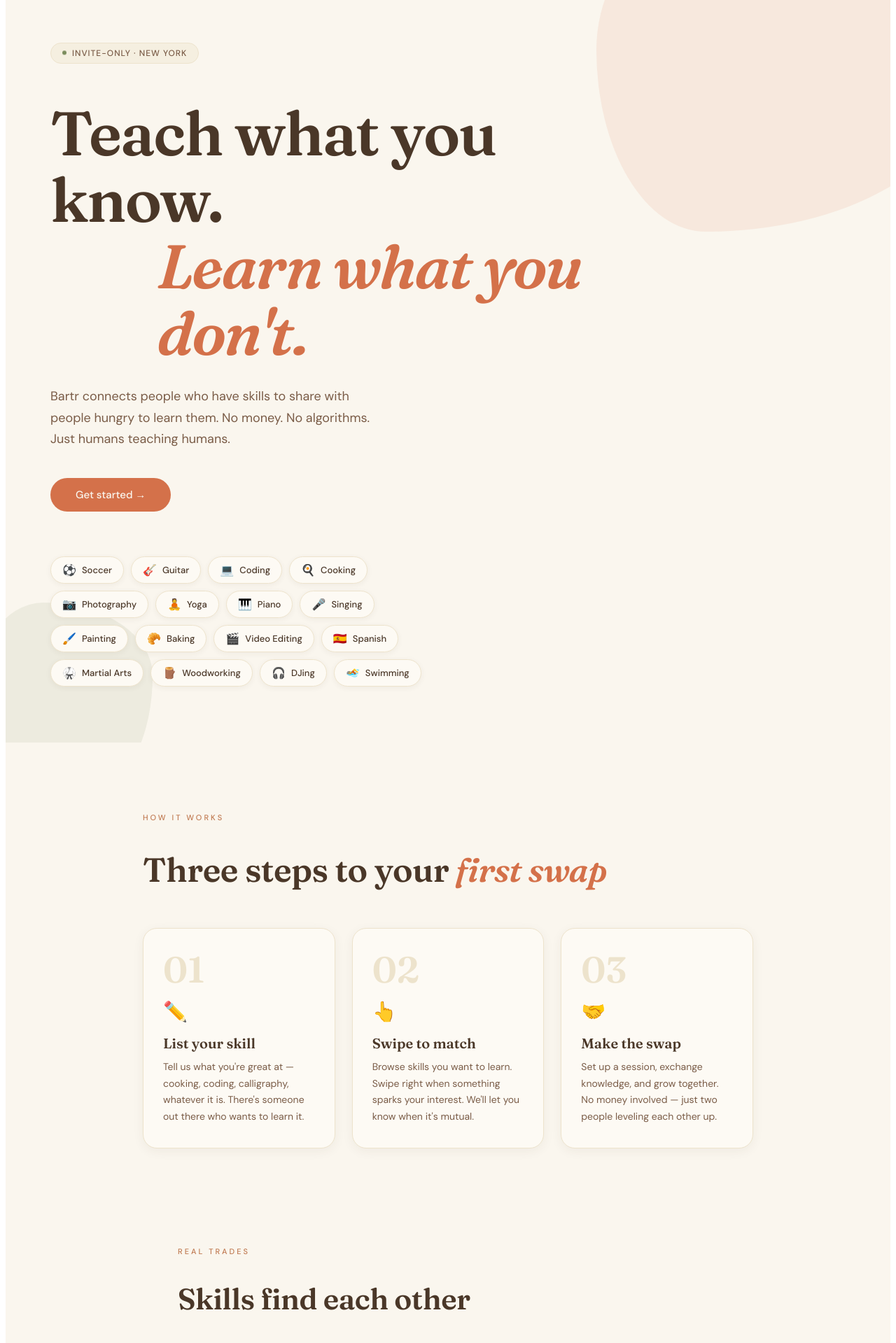
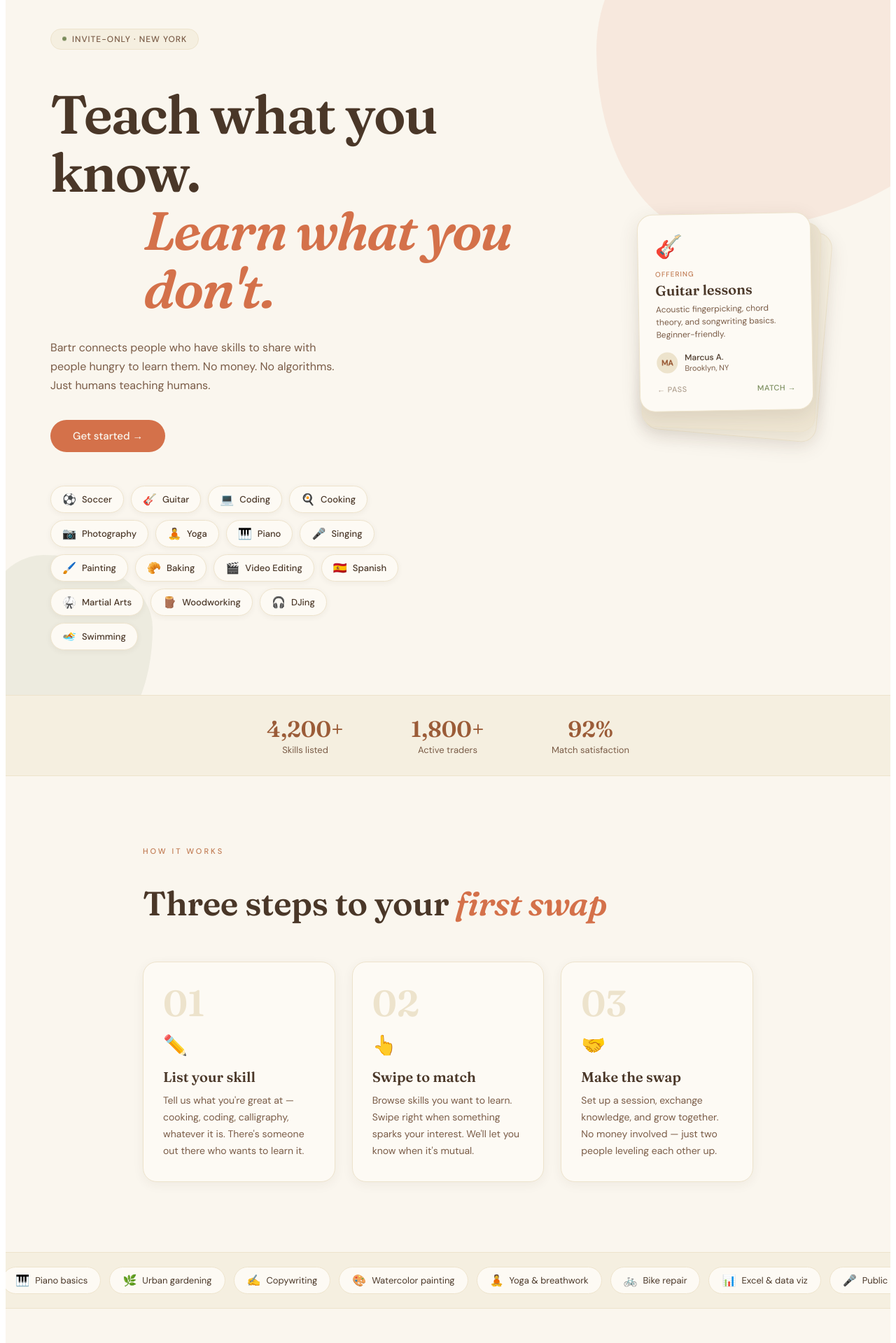
Before and after one commit to Bartr4tw/bartr, a React (Vite) app: page / in a window 1280 px wide. Shown: the part 121-2040 px from the top of the page at 70% size. Built offline with nearby package versions, Linux system fonts and the light colour scheme; no server answers.

Commit message:
feat: add card stack, stats strip, and marquee to landing page

```diff
--- a/src/pages/Landing.jsx
+++ b/src/pages/Landing.jsx
@@ -17,6 +17,21 @@
   { icon: "🪵", label: "Woodworking" },
   { icon: "🎧", label: "DJing" },
   { icon: "🏊", label: "Swimming" },
+];
+
+const MARQUEE_SKILLS = [
+  { icon: "🍕", label: "Italian cooking" },
+  { icon: "📷", label: "Film photography" },
+  { icon: "🐍", label: "Python scripting" },
+  { icon: "🎹", label: "Piano basics" },
+  { icon: "🌿", label: "Urban gardening" },
+  { icon: "✍️", label: "Copywriting" },
+  { icon: "🎨", label: "Watercolor painting" },
+  { icon: "🧘", label: "Yoga & breathwork" },
+  { icon: "🚲", label: "Bike repair" },
+  { icon: "📊", label: "Excel & data viz" },
+  { icon: "🎤", label: "Public speaking" },
+  { icon: "🇪🇸", label: "Spanish tutoring" },
 ];
 
 const STORIES = [
@@ -92,15 +107,13 @@
         <div style={{
           width: 56, height: 56, borderRadius: "50%",
           background: C.sand, border: `1.5px solid ${C.sandDark}`,
-          display: "flex", alignItems: "center", justifyContent: "center",
-          fontSize: 24,
+          display: "flex", alignItems: "center", justifyContent: "center", fontSize: 24,
         }}>{story.from}</div>
         <div style={{ color: C.terracotta, fontSize: 18 }}>↔</div>
         <div style={{
           width: 56, height: 56, borderRadius: "50%",
           background: C.sand, border: `1.5px solid ${C.sandDark}`,
-          display: "flex", alignItems: "center", justifyContent: "center",
-          fontSize: 24,
+          display: "flex", alignItems: "center", justifyContent: "center", fontSize: 24,
         }}>{story.to}</div>
       </div>
       <div style={{ fontSize: 13, color: C.barkLight, marginBottom: 6 }}>{story.names}</div>
@@ -126,6 +139,8 @@
     { icon: "🤝", title: "Make the swap", desc: "Set up a session, exchange knowledge, and grow together. No money involved — just two people leveling each other up." },
   ];
 
+  const marqueeSkills = [...MARQUEE_SKILLS, ...MARQUEE_SKILLS];
+
   return (
     <div style={{
       minHeight: "100vh",
@@ -143,6 +158,10 @@
           0%, 100% { transform: translateY(0px); }
           50% { transform: translateY(-8px); }
         }
+        @keyframes marquee {
+          from { transform: translateX(0); }
+          to { transform: translateX(-50%); }
+        }
         .pill-hover:hover > div {
           background: ${C.sand} !important;
           border-color: ${C.clay} !important;
@@ -153,6 +172,7 @@
           transform: translateY(-4px) !important;
           box-shadow: 0 12px 32px rgba(74,55,40,0.09) !important;
         }
+        .marquee-track:hover { animation-play-state: paused; }
       `}</style>
 
       {/* Nav */}
@@ -182,10 +202,7 @@
 
       {/* Hero */}
       <section style={{
-        minHeight: "100vh",
-        display: "flex", flexDirection: "column",
-        alignItems: "flex-start", justifyContent: "center",
-        padding: "100px 64px 80px",
+        padding: "80px 64px 64px",
         position: "relative", overflow: "hidden",
       }}>
         {/* Blobs */}
@@ -208,8 +225,13 @@
           opacity: heroVisible ? 1 : 0,
           transform: heroVisible ? "translateY(0)" : "translateY(24px)",
           transition: "all 0.8s cubic-bezier(.34,1.56,.64,1)",
-          maxWidth: 760, position: "relative",
+          position: "relative",
+          display: "grid", gridTemplateColumns: "1fr auto",
+          alignItems: "center", gap: 64,
+          maxWidth: 1100,
         }}>
+          {/* Left — text content */}
+          <div>
             {/* Badge */}
             <div style={{
               display: "inline-flex", alignItems: "center", gap: 8,
@@ -226,26 +248,22 @@
                 display: "block",
                 fontFamily: "'Fraunces', serif",
                 fontWeight: 600, letterSpacing: -2, lineHeight: 1.08,
-              fontSize: "clamp(48px, 8vw, 88px)",
+                fontSize: "clamp(40px, 6vw, 80px)",
                 color: C.bark,
-            }}>
-              Teach what you know.
-            </span>
+              }}>Teach what you know.</span>
               <span style={{
                 display: "block",
                 fontFamily: "'Fraunces', serif",
                 fontWeight: 600, letterSpacing: -2, lineHeight: 1.08,
-              fontSize: "clamp(48px, 8vw, 88px)",
+                fontSize: "clamp(40px, 6vw, 80px)",
                 color: C.terracotta, fontStyle: "italic",
                 marginLeft: "2.6ch",
-            }}>
-              Learn what you don't.
-            </span>
+              }}>Learn what you don't.</span>
             </h1>
 
             <p style={{
-            fontSize: 18, color: C.barkLight, lineHeight: 1.7,
-            maxWidth: 480, marginBottom: 40,
+              fontSize: 16, color: C.barkLight, lineHeight: 1.7,
+              maxWidth: 420, marginBottom: 36,
               opacity: heroVisible ? 1 : 0,
               transition: "opacity 0.8s ease 0.3s",
             }}>
@@ -257,25 +275,20 @@
             <div style={{
               opacity: heroVisible ? 1 : 0,
               transition: "opacity 0.8s ease 0.5s",
-            marginBottom: 64,
+              marginBottom: 48,
             }}>
               <a href="/auth" style={{ textDecoration: "none" }}>
                 <button style={{
                   background: C.terracotta, border: "none",
-                borderRadius: 100, padding: "14px 36px",
+                  borderRadius: 100, padding: "13px 32px",
                   fontSize: 15, fontWeight: 500, color: C.cream,
                   cursor: "pointer", fontFamily: "'DM Sans', sans-serif",
-              }}>
-                Get started →
-              </button>
+                }}>Get started →</button>
               </a>
             </div>
 
             {/* Skill pills */}
-          <div style={{
-            display: "flex", flexWrap: "wrap", gap: 10,
-            maxWidth: 580,
-          }}>
+            <div style={{ display: "flex", flexWrap: "wrap", gap: 10, maxWidth: 520 }}>
               {SKILLS.map((s, i) => (
                 <div key={s.label} className="pill-hover">
                   <AnimatedSkillPill icon={s.icon} label={s.label} delay={600 + i * 60} />
@@ -283,7 +296,80 @@
               ))}
             </div>
           </div>
+
+          {/* Right — card stack */}
+          <div style={{ position: "relative", width: 260, height: 360, flexShrink: 0 }}>
+            {/* Back cards */}
+            <div style={{
+              position: "absolute", width: 248, borderRadius: 22,
+              padding: "1.5rem", background: C.sand,
+              border: `1.5px solid ${C.sandDark}`,
+              boxShadow: `0 8px 28px rgba(74,55,40,0.1)`,
+              top: 18, left: 18, transform: "rotate(5deg)", zIndex: 1,
+              height: 300,
+            }} />
+            <div style={{
+              position: "absolute", width: 248, borderRadius: 22,
+              padding: "1.5rem", background: "#EEE5D2",
+              border: `1.5px solid ${C.sandDark}`,
+              boxShadow: `0 8px 28px rgba(74,55,40,0.1)`,
+              top: 9, left: 9, transform: "rotate(2deg)", zIndex: 2,
+              height: 300,
+            }} />
+            {/* Front card */}
+            <div style={{
+              position: "absolute", width: 248, borderRadius: 22,
+              padding: "1.5rem", background: C.warmWhite,
+              border: `1.5px solid ${C.sandDark}`,
+              boxShadow: `0 8px 28px rgba(74,55,40,0.12)`,
+              top: 0, left: 0, transform: "rotate(-1deg)", zIndex: 3,
+            }}>
+              <div style={{ fontSize: 32, marginBottom: 12 }}>🎸</div>
+              <div style={{ fontSize: 10, fontWeight: 500, textTransform: "uppercase", letterSpacing: 1, color: C.clay, marginBottom: 4 }}>Offering</div>
+              <div style={{ fontFamily: "'Fraunces', serif", fontSize: 20, fontWeight: 600, color: C.bark, marginBottom: 6 }}>Guitar lessons</div>
+              <div style={{ fontSize: 12, color: C.barkLight, lineHeight: 1.5, marginBottom: 16 }}>
+                Acoustic fingerpicking, chord theory, and songwriting basics. Beginner-friendly.
+              </div>
+              <div style={{ display: "flex", alignItems: "center", gap: 10, marginBottom: 16 }}>
+                <div style={{
+                  width: 30, height: 30, borderRadius: "50%",
+                  background: C.sandDark,
+                  display: "flex", alignItems: "center", justifyContent: "center",
+                  fontSize: 11, fontWeight: 600, color: C.clayDeep,
+                }}>MA</div>
+                <div>
+                  <div style={{ fontSize: 12, fontWeight: 500, color: C.bark }}>Marcus A.</div>
+                  <div style={{ fontSize: 11, color: C.barkLight }}>Brooklyn, NY</div>
+                </div>
+              </div>
+              <div style={{ display: "flex", justifyContent: "space-between" }}>
+                <span style={{ fontSize: 11, fontWeight: 500, textTransform: "uppercase", letterSpacing: 0.5, color: "#B0A090" }}>← Pass</span>
+                <span style={{ fontSize: 11, fontWeight: 500, textTransform: "uppercase", letterSpacing: 0.5, color: C.moss }}>Match →</span>
+              </div>
+            </div>
+          </div>
+        </div>
       </section>
+
+      {/* Stats strip */}
+      <div style={{
+        background: C.sand,
+        borderTop: `1px solid ${C.sandDark}`,
+        borderBottom: `1px solid ${C.sandDark}`,
+        padding: "28px 64px",
+        display: "flex", justifyContent: "center", gap: "6rem",
+      }}>
+        {[
+          { num: "4,200+", label: "Skills listed" },
+          { num: "1,800+", label: "Active traders" },
+          { num: "92%",    label: "Match satisfaction" },
+        ].map(({ num, label }) => (
+          <div key={label} style={{ textAlign: "center" }}>
+            <div style={{ fontFamily: "'Fraunces', serif", fontSize: 32, fontWeight: 600, color: C.clayDeep }}>{num}</div>
+            <div style={{ fontSize: 13, color: C.barkLight, marginTop: 2 }}>{label}</div>
+          </div>
+        ))}
+      </div>
 
       {/* How it works */}
       <section id="how" style={{ padding: "100px 64px", maxWidth: 1000, margin: "0 auto" }}>
@@ -329,8 +415,37 @@
         </div>
       </section>
 
+      {/* Marquee */}
+      <div style={{
+        background: C.sand,
+        borderTop: `1px solid ${C.sandDark}`,
+        borderBottom: `1px solid ${C.sandDark}`,
+        padding: "20px 0",
+        overflow: "hidden",
+      }}>
+        <div className="marquee-track" style={{
+          display: "flex", gap: 12,
+          animation: "marquee 24s linear infinite",
+          width: "max-content",
+        }}>
+          {marqueeSkills.map((s, i) => (
+            <div key={i} style={{
+              display: "inline-flex", alignItems: "center", gap: 8,
+              background: C.warmWhite,
+              border: `1.5px solid ${C.sandDark}`,
+              borderRadius: 100, padding: "8px 18px",
+              whiteSpace: "nowrap",
+              fontSize: 13, color: C.bark,
+            }}>
+              <span style={{ fontSize: 16 }}>{s.icon}</span>
+              {s.label}
+            </div>
+          ))}
+        </div>
+      </div>
+
       {/* Match stories */}
-      <section style={{ padding: "40px 64px 100px", maxWidth: 900, margin: "0 auto" }}>
+      <section style={{ padding: "80px 64px 80px", maxWidth: 900, margin: "0 auto" }}>
         <div style={{ marginBottom: 48 }}>
           <div style={{ fontSize: 11, letterSpacing: 3, color: C.clay, fontWeight: 500, marginBottom: 12, textTransform: "uppercase" }}>Real trades</div>
           <h2 style={{ fontFamily: "'Fraunces', serif", fontSize: "clamp(28px, 4vw, 42px)", fontWeight: 600, color: C.bark, letterSpacing: -0.5 }}>
@@ -382,7 +497,6 @@
           position: "relative", overflow: "hidden",
           display: "flex", alignItems: "center", justifyContent: "space-between", gap: 40,
         }}>
-          {/* Blobs */}
           <div style={{
             position: "absolute", width: 320, height: 320,
             background: C.clayDeep, opacity: 0.3,
```
Lines whose indentation alone changed are shown as unchanged.
